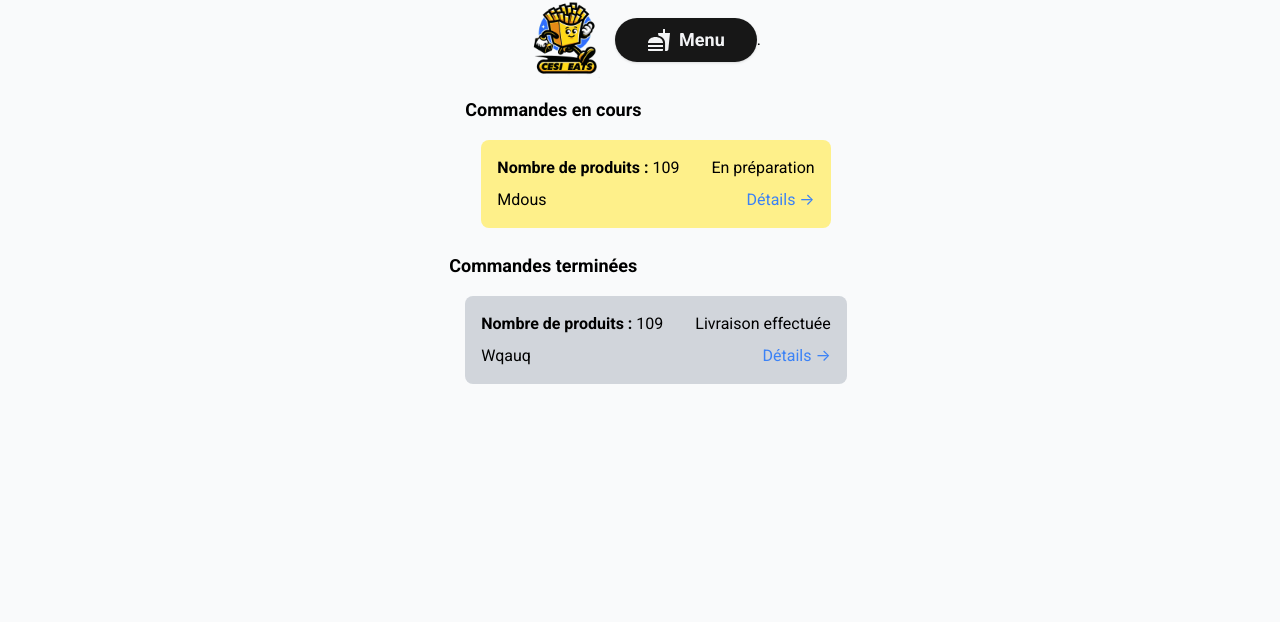
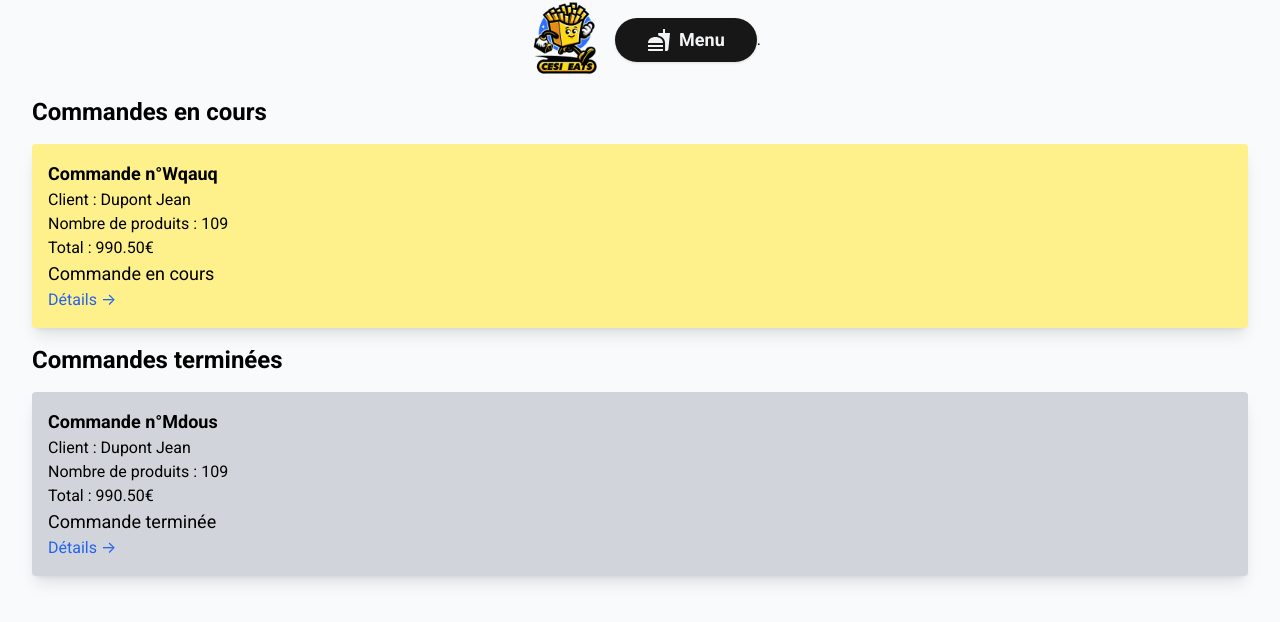
Before and after one commit to Virgile-Nico/CESI-eats, a React (Create React App) app in the folder Front-END/userinterface/: page /home in a window 1280 px wide. Shown: the top 622 px of the page. Built offline with nearby package versions, Linux system fonts and the light colour scheme.

Commit message:
80% done

```diff
--- a/Front-END/userinterface/src/components/Orders.js
+++ b/Front-END/userinterface/src/components/Orders.js
@@ -1,37 +1,56 @@
+// Orders.js
+import React from 'react';
 import { useNavigate } from 'react-router-dom';
 
-function Order({ order }) {
-    // Déterminer la couleur de fond en fonction du statut de la commande
-    const bgColor = order.Status === 'done' ? 'bg-gray-300' : 'bg-yellow-200';
-
+const Order = ({ order }) => {
   const navigate = useNavigate();
 
-    const showDetails = () => {
-      navigate(`/detailed-order/${order.ID}`); // Ici, utilisez l'ID unique de la commande pour la navigation
+
+
+  // Utilisez une fonction pour obtenir le texte du statut et la couleur en fonction du statut de la commande
+  const getStatusTextAndColor = (status) => {
+    let text, color;
+    switch (status.toLowerCase()) {
+      case 'done':
+      case 'in movement':
+        text = 'Commande terminée';
+        color = 'bg-gray-300'; // Choisir une couleur représentant "terminée", ici 'bg-green-200'
+        break;
+      case 'paid':
+      case 'in preparation':
+        text = 'Commande en cours';
+        color = 'bg-yellow-200'; // Choisir une couleur représentant "en cours", ici 'bg-yellow-200'
+        break;
+      default:
+        text = 'Statut inconnu';
+        color = 'bg-gray-200'; // Choisir une couleur pour un statut inconnu, ici 'bg-gray-200'
+    }
+    return { text, color };
+  };
+  // Vérifiez si la commande a un statut défini
+  const { text: statusLabel, color: statusColor } = order.Status ? getStatusTextAndColor(order.Status) : { text: '', color: '' };
+
+  return (
+    <div className={`order-card my-4 p-4 rounded shadow-lg ${statusColor}`}>
+      <h3 className="text-lg font-bold">Commande n°{order.ID}</h3>
+      <p>Client : {order.nom_client}</p>
+      <p>Nombre de produits : {order.Number_products}</p>
+      <p>Total : {order.Total_price.toFixed(2)}€</p>
+      <p className="text-lg">{statusLabel}</p>
+      <button onClick={() => navigate(`/detailed-order/${order.ID}`)} className="text-blue-600 hover:text-blue-800">Détails →</button>
+    </div>
+  );
 };
 
+const OrdersList = ({ orders, title }) => {
   return (
-        <div className={`flex flex-col justify-between items-start ${bgColor} p-4 rounded-lg mb-2 mx-4 w-full`}>
-            <div className="flex justify-between w-full">
-                <p><span className="font-bold">Nombre de produits :</span> {order.Number_products}</p>
-                <p>{order.Status === 'done' ? 'Livraison effectuée' : 'En préparation'}</p>
-            </div>
-            <div className="flex justify-between w-full mt-2">
-                <p>{order.ID.slice(0)}</p>
-                <button onClick={showDetails} className="text-blue-500">Détails →</button>
-            </div>
-        </div>
-    );
-}
-
-
-export function OrdersList({ orders, title }) {
-    return (
-        <section>
-            <h2 className="text-lg font-semibold my-4">{title}</h2>
-            {orders.map(order => (
-                <Order key={order.ID} order={order} />
+    <section className="w-full my-4 px-4">
+      <h2 className="text-2xl font-bold mb-2">{title}</h2>
+      {orders.map((order) => (
+        <Order key={order._id} order={order} />
       ))}
     </section>
   );
-}
+};
+
+export default OrdersList;
--- a/Front-END/userinterface/src/pages/CESI_eats.orders.json
+++ b/Front-END/userinterface/src/pages/CESI_eats.orders.json
@@ -1,64 +1,152 @@
-[{
-  "_id": {
-    "$oid": "66163946f9409d361cd7e0d9"
-  },
+[
+  {
+      "_id": "66163946f9409d361cd7e0d9",
+      "Date_Creation": "2024-04-10T07:01:26.000Z",
       "ID": "Wqauq",
-  "ID_client": 11,
-  "ID_restaurant": 2,
+      "nom_client": "Dupont Jean",
       "Total_price": 990.5,
+      "Status": "in preparation",
       "Number_products": 109,
-  "Status": "done",
       "Articles": [
           {
-      "ID": "661634a9407cf1771eb0eb7e",
+              "_id": "661634a9407cf1771eb0eb7e",
+              "Nom": "Le stage IR",
+              "Description": "Il parait qu'i coute cher, mais que c'est un superbe stage qui vous permet de vous retrouver dans la merde seulement deux mois avant le début du stage",
+              "Prix": 9999.01,
               "Qte": 10
           },
           {
-      "ID": "661634d4407cf1771eb0eb82",
+              "_id": "661634d4407cf1771eb0eb82",
+              "Nom": "Le CESI",
+              "Description": "AAAAHHHHHH Ton entreprise elle PAYE pour que tu joues à LOL",
+              "Prix": 9999.02,
               "Qte": 3
           }
       ],
       "Menus": [
           {
-      "ID": "661635bb407cf1771eb0eb8a",
+              "_id": "661635bb407cf1771eb0eb8a",
+              "Nom": "La base",
+              "Description": "Si tu l'as pas découvert en A1, alors c'est en A3, et on dit TOUS 'Bienvenue à CESI'",
+              "Prix": 90000,
+              "Articles": [
+                  {
+                      "_id": "661634f2407cf1771eb0eb84",
+                      "Nom": "Les CCTL",
+                      "Description": "AAAAHHHHHH Tu vas aller aux rttrapages, et tu vas etre encore plus dans la merde parce que ils seront plus durs"
+                  },
+                  {
+                      "_id": "66163502407cf1771eb0eb86",
+                      "Nom": "Les rattrapages",
+                      "Description": "Tu vas etre encore plus dans la merde parce que ils seront plus durs"
+                  },
+                  {
+                      "_id": "661634d4407cf1771eb0eb82",
+                      "Nom": "Le CESI",
+                      "Description": "AAAAHHHHHH Ton entreprise elle PAYE pour que tu joues à LOL"
+                  }
+              ],
               "Qte": 3
           },
           {
-      "ID": "66163561407cf1771eb0eb88",
+              "_id": "66163561407cf1771eb0eb88",
+              "Nom": "La quatrième année",
+              "Description": "Tu vas etre dans la merde et l'aide que tu recevra ne sera pas toujours à la hauteur de tes attentes",
+              "Prix": 90000,
+              "Articles": [
+                  {
+                      "_id": "661634d4407cf1771eb0eb82",
+                      "Nom": "Le CESI",
+                      "Description": "AAAAHHHHHH Ton entreprise elle PAYE pour que tu joues à LOL"
+                  },
+                  {
+                      "_id": "661634a9407cf1771eb0eb7e",
+                      "Nom": "Le stage IR",
+                      "Description": "Il parait qu'i coute cher, mais que c'est un superbe stage qui vous permet de vous retrouver dans la merde seulement deux mois avant le début du stage"
+                  },
+                  {
+                      "_id": "661634bb407cf1771eb0eb80",
+                      "Nom": "Le stage MI",
+                      "Description": "Il parait qu'i coute cher, mais que c'est un superbe stage"
+                  }
+              ],
               "Qte": 3
           }
-  ],
-  "__v": 0
+      ]
   },
   {
-  "_id": {
-    "$oid": "66167f55dd76893ff39827a8"
-  },
+      "_id": "66167f55dd76893ff39827a8",
+      "Date_Creation": "2024-04-10T12:00:21.000Z",
       "ID": "Mdous",
-  "ID_client": 11,
-  "ID_restaurant": 2,
+      "nom_client": "Dupont Jean",
       "Total_price": 990.5,
+      "Status": "Done",
       "Number_products": 109,
-  "Status": "in preparation",
       "Articles": [
           {
-      "ID": "661634a9407cf1771eb0eb7e",
+              "_id": "661634a9407cf1771eb0eb7e",
+              "Nom": "Le stage IR",
+              "Description": "Il parait qu'i coute cher, mais que c'est un superbe stage qui vous permet de vous retrouver dans la merde seulement deux mois avant le début du stage",
+              "Prix": 9999.01,
               "Qte": 10
           },
           {
-      "ID": "661634d4407cf1771eb0eb82",
+              "_id": "661634d4407cf1771eb0eb82",
+              "Nom": "Le CESI",
+              "Description": "AAAAHHHHHH Ton entreprise elle PAYE pour que tu joues à LOL",
+              "Prix": 9999.02,
               "Qte": 3
           }
       ],
       "Menus": [
           {
-      "ID": "661635bb407cf1771eb0eb8a",
+              "_id": "661635bb407cf1771eb0eb8a",
+              "Nom": "La base",
+              "Description": "Si tu l'as pas découvert en A1, alors c'est en A3, et on dit TOUS 'Bienvenue à CESI'",
+              "Prix": 90000,
+              "Articles": [
+                  {
+                      "_id": "661634d4407cf1771eb0eb82",
+                      "Nom": "Le CESI",
+                      "Description": "AAAAHHHHHH Ton entreprise elle PAYE pour que tu joues à LOL"
+                  },
+                  {
+                      "_id": "661634f2407cf1771eb0eb84",
+                      "Nom": "Les CCTL",
+                      "Description": "AAAAHHHHHH Tu vas aller aux rttrapages, et tu vas etre encore plus dans la merde parce que ils seront plus durs"
+                  },
+                  {
+                      "_id": "66163502407cf1771eb0eb86",
+                      "Nom": "Les rattrapages",
+                      "Description": "Tu vas etre encore plus dans la merde parce que ils seront plus durs"
+                  }
+              ],
               "Qte": 3
           },
           {
-      "ID": "66163561407cf1771eb0eb88",
+              "_id": "66163561407cf1771eb0eb88",
+              "Nom": "La quatrième année",
+              "Description": "Tu vas etre dans la merde et l'aide que tu recevra ne sera pas toujours à la hauteur de tes attentes",
+              "Prix": 90000,
+              "Articles": [
+                  {
+                      "_id": "661634d4407cf1771eb0eb82",
+                      "Nom": "Le CESI",
+                      "Description": "AAAAHHHHHH Ton entreprise elle PAYE pour que tu joues à LOL"
+                  },
+                  {
+                      "_id": "661634bb407cf1771eb0eb80",
+                      "Nom": "Le stage MI",
+                      "Description": "Il parait qu'i coute cher, mais que c'est un superbe stage"
+                  },
+                  {
+                      "_id": "661634a9407cf1771eb0eb7e",
+                      "Nom": "Le stage IR",
+                      "Description": "Il parait qu'i coute cher, mais que c'est un superbe stage qui vous permet de vous retrouver dans la merde seulement deux mois avant le début du stage"
+                  }
+              ],
               "Qte": 3
           }
-  ],
-  "__v": 0
-}]
+      ]
+  }
+]
--- a/Front-END/userinterface/src/pages/DetailedOrder.js
+++ b/Front-END/userinterface/src/pages/DetailedOrder.js
@@ -1,45 +1,57 @@
+// DetailedOrder.js
 import React, { useState, useEffect } from 'react';
 import { useParams } from 'react-router-dom';
-import ordersData from './CESI_eats.orders.json';
+import ordersData from './CESI_eats.orders.json'; // Assurez-vous que le chemin est correct
+import HeaderDesktop from '../components/HeaderDesktop'; // Assurez-vous que le chemin est correct
+
 const DetailedOrder = () => {
-  const { id } = useParams(); // Cela devrait maintenant être l'ID de la commande, pas l'ID du client
+  const { id } = useParams();
   const [order, setOrder] = useState(null);
 
   useEffect(() => {
-    // Trouver la commande qui correspond à l'ID
-    const foundOrder = ordersData.find((o) => o.ID === id);
+    const foundOrder = ordersData.find(order => order.ID === id);
     if (foundOrder) {
       setOrder(foundOrder);
     } else {
-      // Affichez une erreur ou redirigez si la commande n'est pas trouvée
       console.error('Commande non trouvée');
     }
   }, [id]);
 
   if (!order) {
-    return <div>Loading...</div>;
+    return <div>Chargement...</div>;
   }
 
+  // Utilisez les classes CSS existantes ou celles de TailwindCSS pour le styling, selon votre setup
   return (
-    <div style={{ maxWidth: '600px', margin: '20px auto', padding: '20px', background: '#fff', borderRadius: '8px', boxShadow: '0 2px 4px rgba(0, 0, 0, 0.1)' }}>
-      <h1>Commande n°{order.ID}</h1>
-      <div style={{ marginBottom: '10px' }}>
-        Status : {order.Status}
+    <>
+      <HeaderDesktop />
+      <div className="max-w-2xl mx-auto my-8 p-6 bg-white rounded shadow">
+        <h1 className="text-2xl font-bold text-center mb-4">Commande n°{order.ID}</h1>
+        <p className="text-lg"><strong>Client :</strong> {order.nom_client}</p>
+        <p className="text-md text-gray-700"><strong>Status :</strong> {order.Status}</p>
+        <p className="text-md text-gray-700"><strong>Nombre de produits :</strong> {order.Number_products}</p>
+
+        <div className="my-4">
+          {order.Articles.map((article, index) => (
+            <div key={article._id} className="flex justify-between my-2">
+              <span>{article.Qte} x {article.Nom}</span>
+            </div>
+          ))}
+        </div>
+
+        {order.Menus && order.Menus.map((menu, index) => (
+          <div key={menu._id} className="my-4">
+            <span className="font-semibold">{menu.Qte} x {menu.Nom}</span>
+            <ul className="list-disc ml-6">
+              {menu.Articles.map((article) => (
+                <li key={article._id}>{article.Nom}</li>
+              ))}
+            </ul>
+          </div>
+        ))}
+        {/* Ajoutez plus de détails de la commande ici si nécessaire */}
       </div>
-      <div style={{ marginBottom: '10px' }}>
-        <h2>Nombre de produits : {order.Number_products}</h2>
-        <ul style={{ listStyleType: 'none', padding: 0 }}>
-          {order.Articles.map((article, index) => (
-            <li key={index} style={{ background: '#f6f6f6', marginBottom: '5px', padding: '10px', borderRadius: '4px' }}>
-              {article.Qte} x {article.ID} {/* Replace ID with product name if available */}
-            </li>
-          ))}
-        </ul>
-      </div>
-      <div style={{ marginBottom: '10px' }}>
-        Client fidèle (nombre de commandes)
-      </div>
-    </div>
+    </>
   );
 };
 
--- a/Front-END/userinterface/src/pages/Home.js
+++ b/Front-END/userinterface/src/pages/Home.js
@@ -1,34 +1,32 @@
 // Home.js
-import { useEffect, useState } from "react";
-import HeaderDesktop from "../components/HeaderDesktop";
-import { OrdersList } from "../components/Orders";
+import React, { useState, useEffect } from 'react';
+import HeaderDesktop from '../components/HeaderDesktop';
+import OrdersList from '../components/Orders';
+import ordersData from './CESI_eats.orders.json';
 
-// Import de données JSON - cela doit être remplacé par un appel API ou un import local selon votre cas d'utilisation
-import ordersData from "./CESI_eats.orders.json";
+const Home = () => {
+  const [inProgressOrders, setInProgressOrders] = useState([]);
+  const [completedOrders, setCompletedOrders] = useState([]);
 
-export default function Home() {
-    const [orders, setOrders] = useState({ inProgress: [], finished: [] });
+  useEffect(() => {
+    const filteredInProgressOrders = ordersData.filter(order =>
+      order.Status && (order.Status.toLowerCase() === 'paid' || order.Status.toLowerCase() === 'in preparation'));
+    const filteredCompletedOrders = ordersData.filter(order =>
+      order.Status && (order.Status.toLowerCase() === 'done' || order.Status.toLowerCase() === 'in movement'));
 
+    setInProgressOrders(filteredInProgressOrders);
+    setCompletedOrders(filteredCompletedOrders);
+  }, []);
 
-    useEffect(() => {
-        // Trier par ID décroissant
-        const sortedOrders = ordersData.sort((a, b) => b.ID.localeCompare(a.ID));
+  return (
+    <>
+      <HeaderDesktop />
+      <div className="container mx-auto px-4">
+        <OrdersList orders={inProgressOrders} title="Commandes en cours" />
+        <OrdersList orders={completedOrders} title="Commandes terminées" />
+      </div>
+    </>
+  );
+};
 
-        // Filtrer les commandes selon le statut
-        const inProgressOrders = sortedOrders.filter(order => ['paid', 'in preparation'].includes(order.Status));
-        const finishedOrders = sortedOrders.filter(order => ['done', 'in movement'].includes(order.Status));
-
-        setOrders({ inProgress: inProgressOrders, finished: finishedOrders });
-    }, []);
-
-    const isMobile = window.innerWidth <= 600;
-    return (
-        <main className="h-screen w-full flex flex-col items-center">
-            {!isMobile && <HeaderDesktop articlesCount={0} />}
-            {/* Commandes en cours */}
-            {orders.inProgress && <OrdersList orders={orders.inProgress} title="Commandes en cours" />}
-            {orders.finished && <OrdersList orders={orders.finished} title="Commandes terminées" />}
-
-        </main>
-    );
-}
+export default Home;
--- a/Front-END/userinterface/src/pages/Menu.js
+++ b/Front-END/userinterface/src/pages/Menu.js
@@ -1,6 +1,6 @@
 import React from 'react';
-import menuData from './CESI_eats.menu.json'; // Assurez-vous que le chemin est correct
-import HeaderDesktop from '../components/HeaderDesktop'; // Utilisez le chemin correct pour importer HeaderDesktop
+import menuData from './CESI_eats.menu.json';
+import HeaderDesktop from '../components/HeaderDesktop';
 
 const Menu = () => {
     return (
--- a/Front-END/userinterface/src/pages/SignUp.js
+++ b/Front-END/userinterface/src/pages/SignUp.js
@@ -20,20 +20,16 @@ export default function SignUp() {
         const { name, value } = event.target;
 
         if (event.target.type === "select-multiple") {
-            // Pour un select multiple, nous devons traiter un tableau de valeurs
             const valueArray = Array.from(event.target.selectedOptions, (option) => option.value);
             setForm(prevState => ({
                 ...prevState,
                 [name]: valueArray
             }));
         } else {
-            // Pour les autres inputs, nous pouvons simplement mettre à jour la valeur
             setForm(prevState => ({
                 ...prevState,
                 [name]: value
             }));
-
-            // Les expressions régulières pour l'email et le téléphone sont utilisées uniquement quand les champs correspondants sont changés
             if (name === "email") {
                 const emailRegex = /^[^\s@]+@[^\s@]+\.[^\s@]+$/;
                 setIsValid(emailRegex.test(value));
```
Lines whose indentation alone changed are shown as unchanged.
